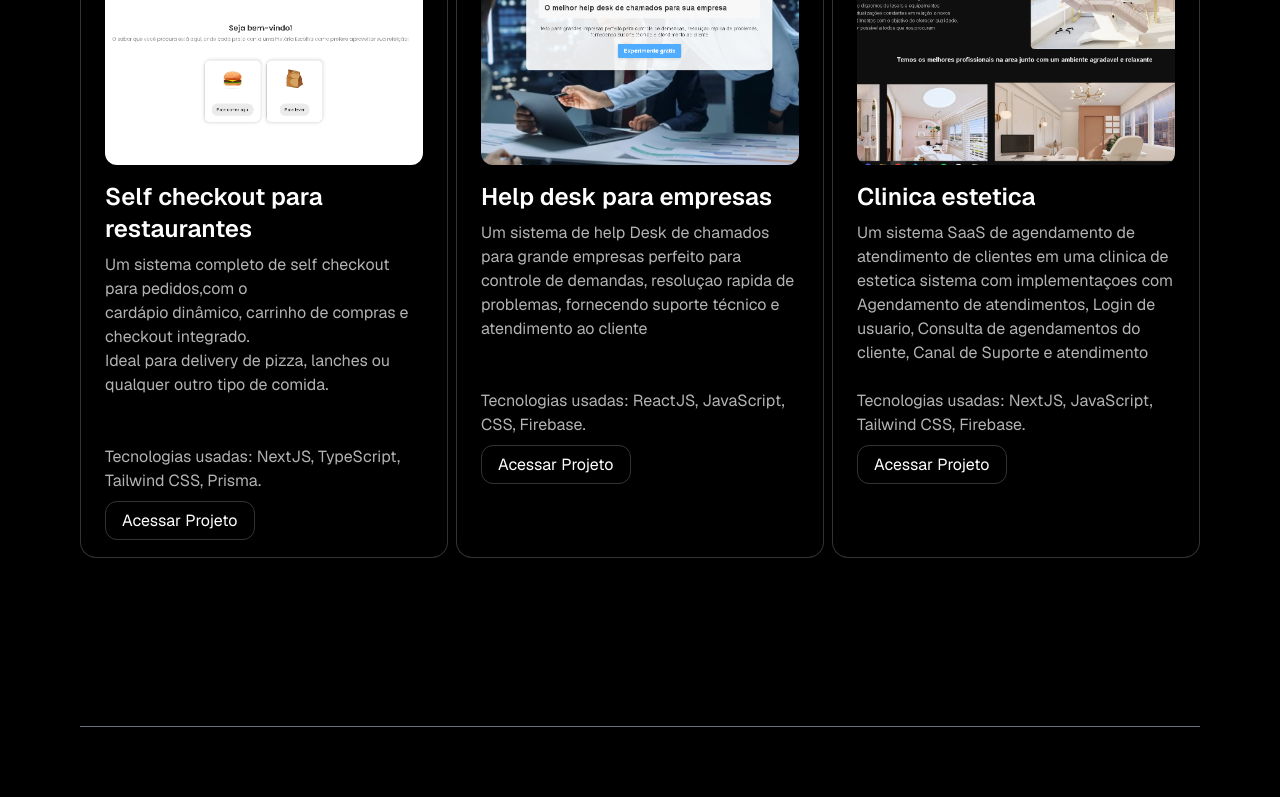
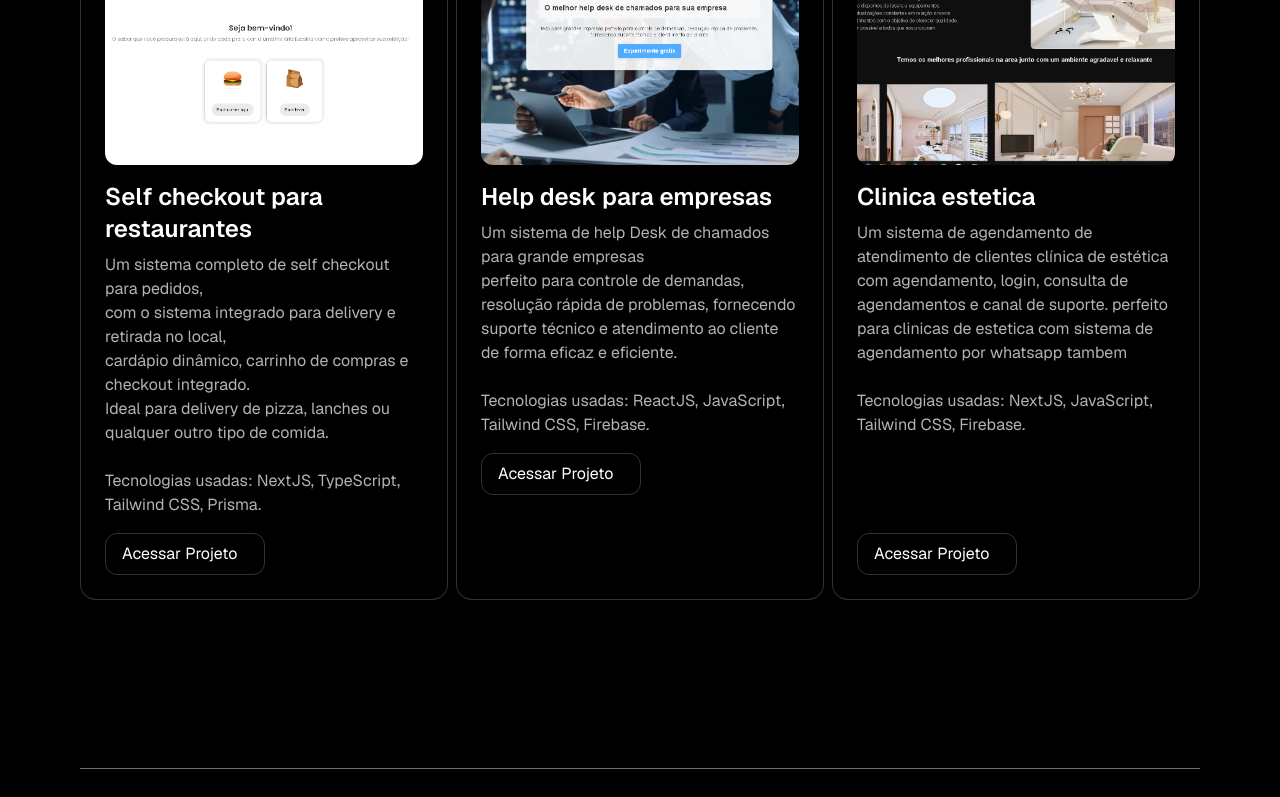
Before and after one commit to felipelima-Ti/portifolio, a Next.js app: page / in a window 1280 px wide. Shown: the part 2522-3319 px from the top of the page. Built offline with nearby package versions, Linux system fonts and the light colour scheme.

Commit message:
fix padding

```diff
--- a/src/app/page.jsx
+++ b/src/app/page.jsx
@@ -217,52 +217,63 @@ export default function Portfolio() {
         {/* PROJETOS */}
         <section id="projects" className="py-10">
           <h2 className="text-4xl font-bold mb-10 text-center">Projetos</h2>
-          <div className=" grid grid-cols-1 md:grid-cols-3 gap-2">
-            <div className=" bg-black/40 rounded-2xl p-6 shadow-xl border border-white/20">
+         <div className="grid grid-cols-1 md:grid-cols-3 gap-2">
+  <div className="bg-black/40 rounded-2xl p-6 shadow-xl border border-white/20 flex flex-col">
     <img src="/port1.png" alt="Projeto 1" className="rounded-xl w-full h-70 object-cover mb-4" />
     <h3 className="text-2xl font-semibold mb-2">Self checkout para restaurantes</h3>
-              <p className="text-white/70 mb-4">Um sistema completo de self checkout para pedidos,com o
-                <br></br>
-                cardápio dinâmico, carrinho de compras e checkout integrado.
-                <br></br>
-                Ideal para delivery de pizza, lanches ou qualquer outro tipo de comida.
-                <br></br>
-                <br></br><br></br>
+    <p className="text-white/70 mb-4">
+      Um sistema completo de self checkout para pedidos,<br />
+      com o sistema integrado para delivery e retirada no local,<br />
+      cardápio dinâmico, carrinho de compras e checkout integrado.<br />
+      Ideal para delivery de pizza, lanches ou qualquer outro tipo de comida.<br /><br />
       Tecnologias usadas: NextJS, TypeScript, Tailwind CSS, Prisma.
     </p>
-              <a href="https://restaurante-yw2v.vercel.app/" className="px-4 py-2 rounded-xl border border-white/20 hover:bg-white/10 transition">Acessar Projeto</a>
+
+    <a
+      href="https://restaurante-yw2v.vercel.app/"
+      className=" w-40 mt-auto px-4 py-2 rounded-xl border border-white/20 hover:bg-white/10 transition"
+    >
+      Acessar Projeto
+    </a>
   </div>
 
 
-            <div className="bg-black/40 rounded-2xl p-6 shadow-xl border border-white/20">
+  <div className="bg-black/40 rounded-2xl p-6 shadow-xl border border-white/20 flex flex-col h-full">
     <img src="/port4.png" alt="Projeto 2" className="rounded-xl w-full h-70 object-cover mb-4" />
     <h3 className="text-2xl font-semibold mb-2">Help desk para empresas</h3>
-              <p className="text-white/70 mb-4 ">Um sistema de help Desk de chamados para grande empresas
+    <p className="text-white/70 mb-4">
+      Um sistema de help Desk de chamados para grande empresas<br />
+      perfeito para controle de demandas,
+      resolução rápida de problemas,
+      fornecendo suporte técnico e atendimento ao cliente de forma eficaz e eficiente.<br /><br />
+      Tecnologias usadas: ReactJS, JavaScript, Tailwind CSS, Firebase.
+    </p>
+    <a
+      href="https://project-chamados.netlify.app/"
+      className="w-40 px-4 py-2 rounded-xl border border-white/20 hover:bg-white/10 transition"
+    >
+      Acessar Projeto
+    </a>
+  </div>
 
-                perfeito para controle de demandas,
 
-                resoluçao rapida de problemas,
-
-                fornecendo suporte técnico e atendimento ao cliente
-                <br></br><br></br><br></br>
-                Tecnologias usadas: ReactJS, JavaScript, CSS, Firebase.
-              </p>
-              <a href="https://project-chamados.netlify.app/" className="px-4 py-2 rounded-xl border border-white/20 hover:bg-white/10 transition">Acessar Projeto</a>
-            </div>
-            <div className="bg-black/40 rounded-2xl p-6 shadow-xl border border-white/20">
+  <div className="bg-black/40 rounded-2xl p-6 shadow-xl border border-white/20 flex flex-col h-full">
     <img src="/port3.png" alt="Projeto 3" className="rounded-xl w-full h-70 object-cover mb-4" />
     <h3 className="text-2xl font-semibold mb-2">Clinica estetica</h3>
-              <p className="text-white/70 mb-4">Um sistema SaaS de agendamento de atendimento de clientes em uma clinica de estetica sistema com implementaçoes com
-                Agendamento de atendimentos,
-                Login de usuario,
-                Consulta de agendamentos do cliente,
-                Canal de Suporte e atendimento
-                <br></br><br></br>
+    <p className="text-white/70 mb-4">
+      Um sistema de agendamento de atendimento de clientes clínica de estética com
+      agendamento, login, consulta de agendamentos e canal de suporte.
+      perfeito para clinicas de estetica com sistema de agendamento por whatsapp tambem<br></br><br></br>
       Tecnologias usadas: NextJS, JavaScript, Tailwind CSS, Firebase.
     </p>
-              <a href="https://clinica-estetica-seven.vercel.app/" className="px-4 py-2 rounded-xl border border-white/20 hover:bg-white/10 transition">Acessar Projeto</a>
+
+    <a
+      href="https://clinica-estetica-seven.vercel.app/"
+      className=" w-40 mt-auto px-4 py-2 rounded-xl border border-white/20 hover:bg-white/10 transition"
+    >
+      Acessar Projeto
+    </a>
   </div>
-
 </div>
         </section>
         <hr className="w-full border-t border-gray-500"></hr>
```
Lines whose indentation alone changed are shown as unchanged.
